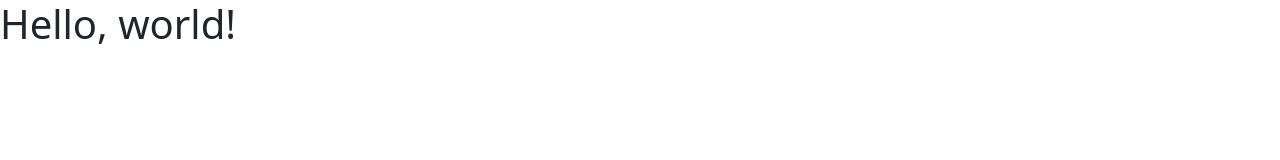
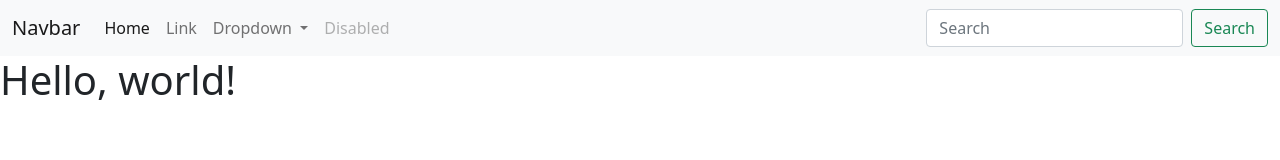
Before and after one commit to Welin-Chen/feature-branch-workflow, a plain HTML site: page index.html in a window 1280 px wide. Drawn offline with nearby package versions, Linux system fonts and the light colour scheme.

Commit message:
add broken navbar

```diff
--- a/index.html
+++ b/index.html
@@ -14,6 +14,47 @@
 </head>
 
 <body>
+    <nav class="navbar navbar-expand-lg navbar-light bg-light">
+        <div class="container-fluid">
+            <a class="navbar-brand" href="#">Navbar</a>
+            <button class="navbar-toggler" type="button" data-bs-toggle="collapse"
+                data-bs-target="#navbarSupportedContent" aria-controls="navbarSupportedContent" aria-expanded="false"
+                aria-label="Toggle navigation">
+                <span class="navbar-toggler-icon"></span>
+            </button>
+            <div class="collapse navbar-collapse" id="navbarSupportedContent">
+                <ul class="navbar-nav me-auto mb-2 mb-lg-0">
+                    <li class="nav-item">
+                        <a class="nav-link active" aria-current="page" href="#">Home</a>
+                    </li>
+                    <li class="nav-item">
+                        <a class="nav-link" href="#">Link</a>
+                    </li>
+                    <li class="nav-item dropdown">
+                        <a class="nav-link dropdown-toggle" href="#" id="navbarDropdown" role="button"
+                            data-bs-toggle="dropdown" aria-expanded="false">
+                            Dropdown
+                        </a>
+                        <ul class="dropdown-menu" aria-labelledby="navbarDropdown">
+                            <li><a class="dropdown-item" href="#">Action</a></li>
+                            <li><a class="dropdown-item" href="#">Another action</a></li>
+                            <li>
+                                <hr class="dropdown-divider">
+                            </li>
+                            <li><a class="dropdown-item" href="#">Something else here</a></li>
+                        </ul>
+                    </li>
+                    <li class="nav-item">
+                        <a class="nav-link disabled">Disabled</a>
+                    </li>
+                </ul>
+                <form class="d-flex">
+                    <input class="form-control me-2" type="search" placeholder="Search" aria-label="Search">
+                    <button class="btn btn-outline-success" type="submit">Search</button>
+                </form>
+            </div>
+        </div>
+    </nav>
     <h1>Hello, world!</h1>
 
     <!-- Optional JavaScript; choose one of the two! -->
```
